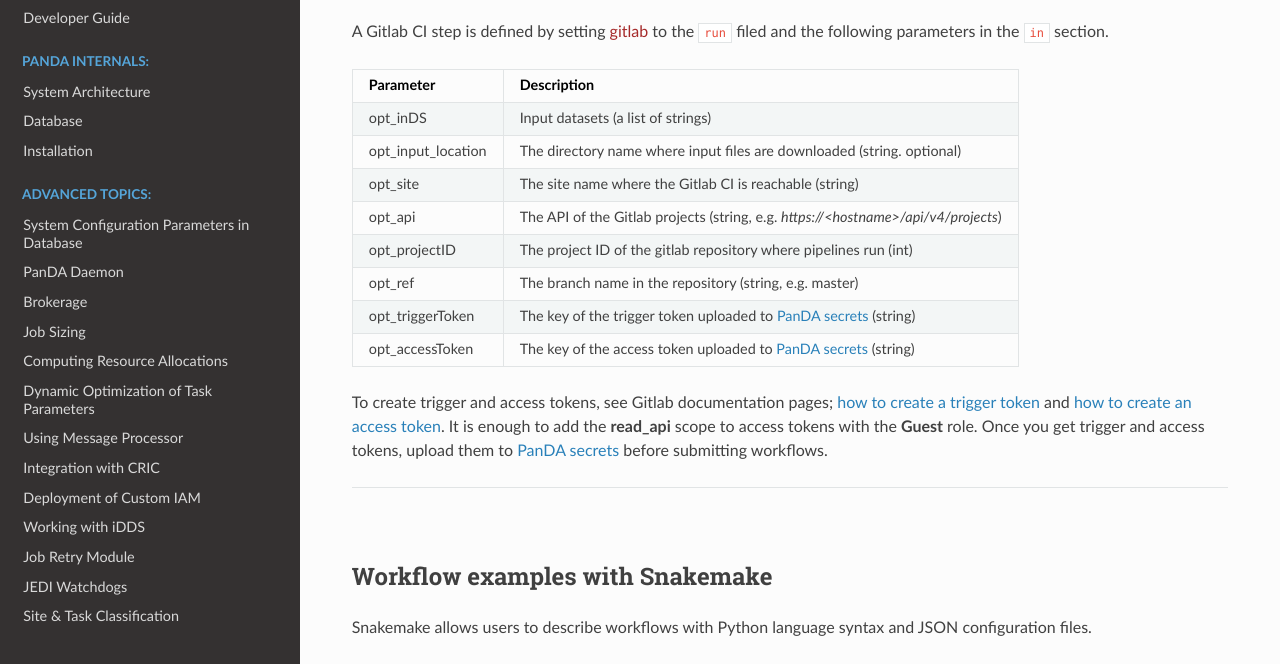
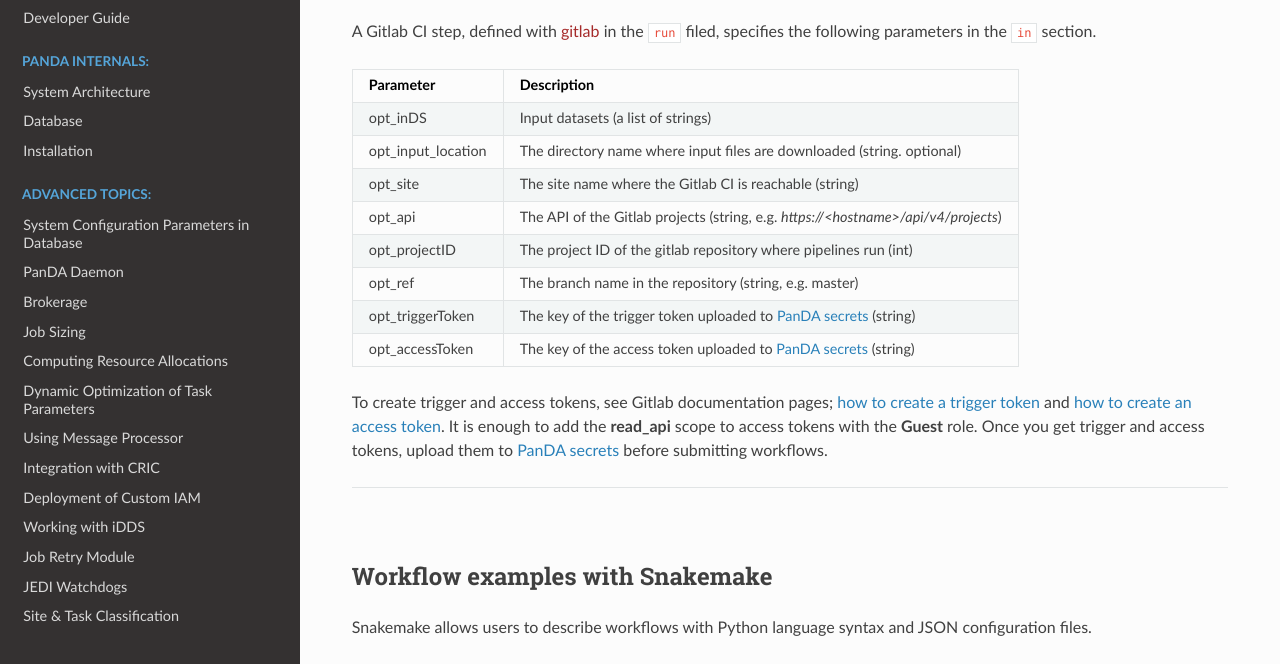
Before and after one commit to PanDAWMS/panda-docs, a Sphinx documentation site: the page built from docs/source/client/pchain.rst, in a window 1280 px wide and 900 px high, scrolled down 14155 px, cut to the strip 236-900 px from the top of the window. Built offline with Sphinx 7.4.7 and the Read the Docs theme 2.0.0, drawn with Linux system fonts in a browser that asks for light colours; pages that are not in the unit, such as notebooks, are missing from menus.

Commit message:
gitlab workflow

```diff
--- a/docs/source/client/pchain.rst
+++ b/docs/source/client/pchain.rst
@@ -539,7 +539,7 @@
     :language: yaml
     :caption: gitlab.cwl
 
-A Gitlab CI step is defined by setting  :brown:`gitlab` to the ``run`` filed and the following parameters
+A Gitlab CI step, defined with :brown:`gitlab` in the ``run`` filed, specifies the following parameters
 in the ``in`` section.
 
 .. list-table::
```
Also changed, not shown: 1 other file.
